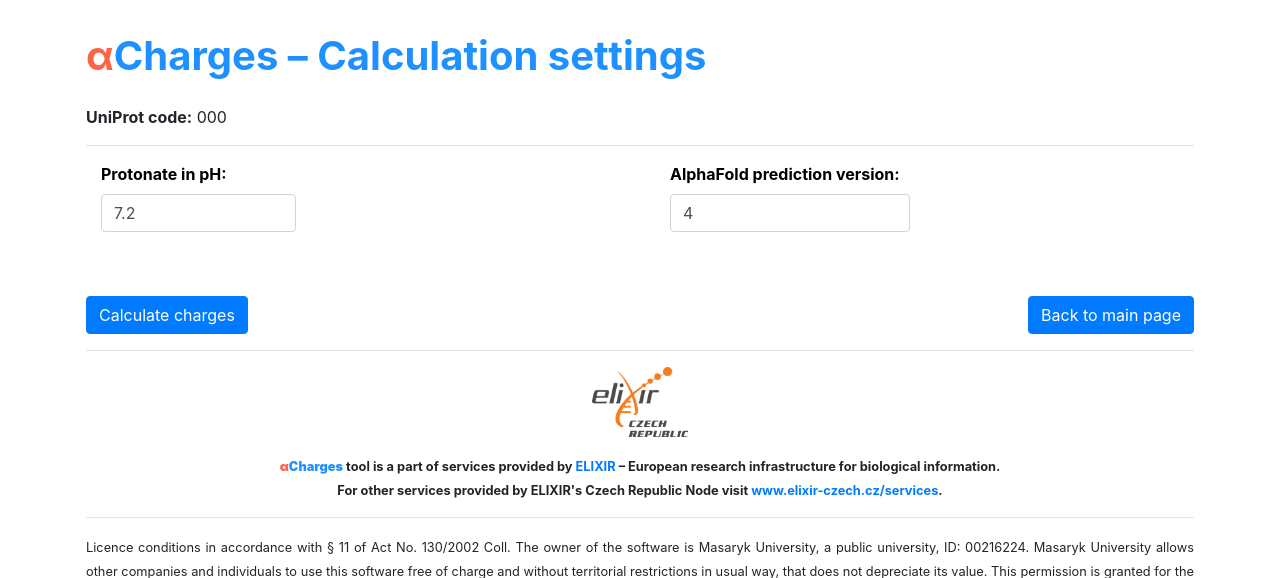
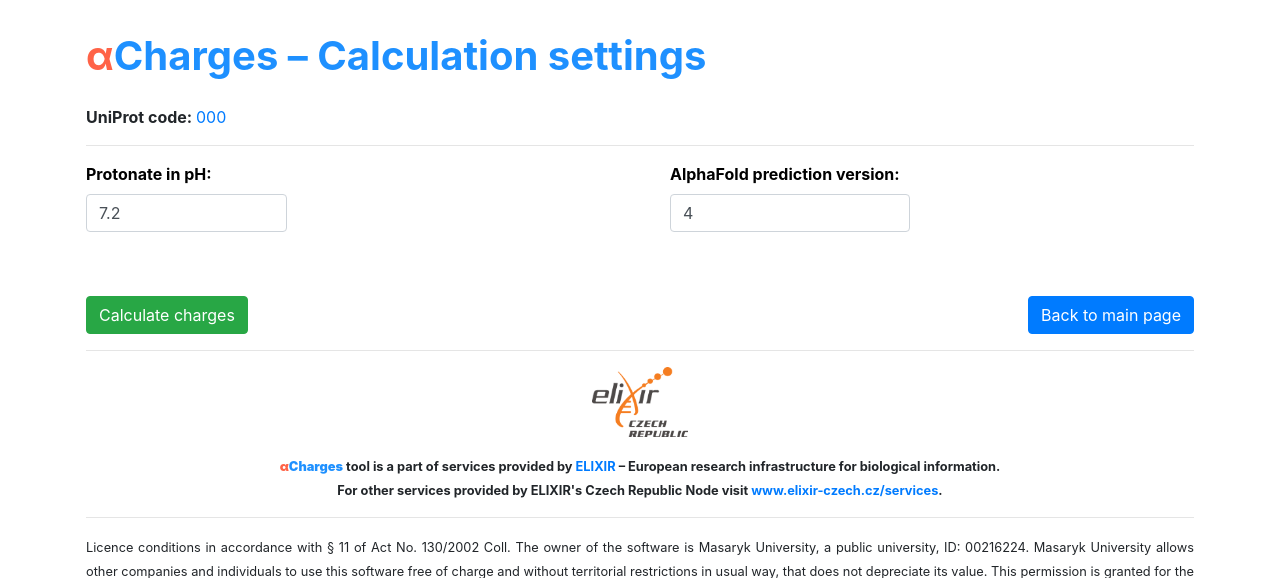
Before and after one commit to sb-ncbr/AlphaCharges, a Flask app: template app/templates/settings.html in a window 1280 px wide. Shown: the top 578 px of the page. Run offline with Flask 2, Linux system fonts and the light colour scheme; the template is opened without the code that fills it: most values are stand-ins (such as "Sample title", 1, 10 or a date in 2020); some libraries are stand-ins or nearby versions.

Commit message:
fix: formatting of info

```diff
--- a/app/templates/index.html
+++ b/app/templates/index.html
@@ -31,6 +31,7 @@
         </div>
         <hr>
         {% include 'base/flash.html' %}
+        <!-- TODO: remove if unused -->
         <!--<hr>-->
         <!--<span style="font-weight:bold">Examples:</span>-->
         <!--<br>-->
--- a/app/templates/settings.html
+++ b/app/templates/settings.html
@@ -12,19 +12,27 @@
                 </h1>
             </div>
         </div>
-        <p>
-            <span style="font-weight:bold"> UniProt code:</span> {{ code }}
-        </p>
+        <div class="row">
+            <div class="col-12 mt-0">
+                <strong> UniProt code: </strong> <a href="https://alphafold.ebi.ac.uk/entry/{{ code }}" target="_blank"
+                    rel="noreferrer">{{ code }} </a>
+            </div>
+        </div>
         <hr>
-        {% include 'base/flash.html' %}
+        <div class="row">
+            <div class="col-12">
+                {% include 'base/flash.html' %}
+            </div>
+        </div>
         <input type="hidden" name="code" value='{{ code }}' />
         <div class="row">
-            <div class="col-md-6">
+            <div class="col-md-6 pl-0">
                 <div class="form-group col-sm-6 col-lg-5">
                     <label style="color:black; font-weight:bold;" for="title">Protonate in pH:</label>
                     <input type="number" min=0 max=14 step="0.1" name="ph" class="form-control" value="7.2">
                 </div>
                 <br>
+                <!-- TODO: remove is unused -->
                 <!-- <fieldset class="form-group mb-0">
                     <legend class="col-form-label col pb-0 pt-0" style="color:black; font-weight:bold;">Structure
                         optimization:</legend>
@@ -72,11 +80,11 @@
         <br>
         <div class="row">
             <div class="col-6">
-                <button type="submit" class="btn btn-primary" name="action" value="calculate charges">Calculate
+                <button type="submit" class="btn btn-success" name="action" value="calculate charges">Calculate
                     charges</button>
             </div>
-            <div class="col-6 text-right">
-                <button class="btn btn-primary" onclick="location.href='/'" type="button">Back to main page</button>
+            <div class="col text-right">
+                <a href="{{ url_for('main_site') }}" class="btn btn-primary">Back to main page</a>
             </div>
         </div>
     </form>
```
Also changed, not shown: app/templates/results.html (+16 -14 lines).
